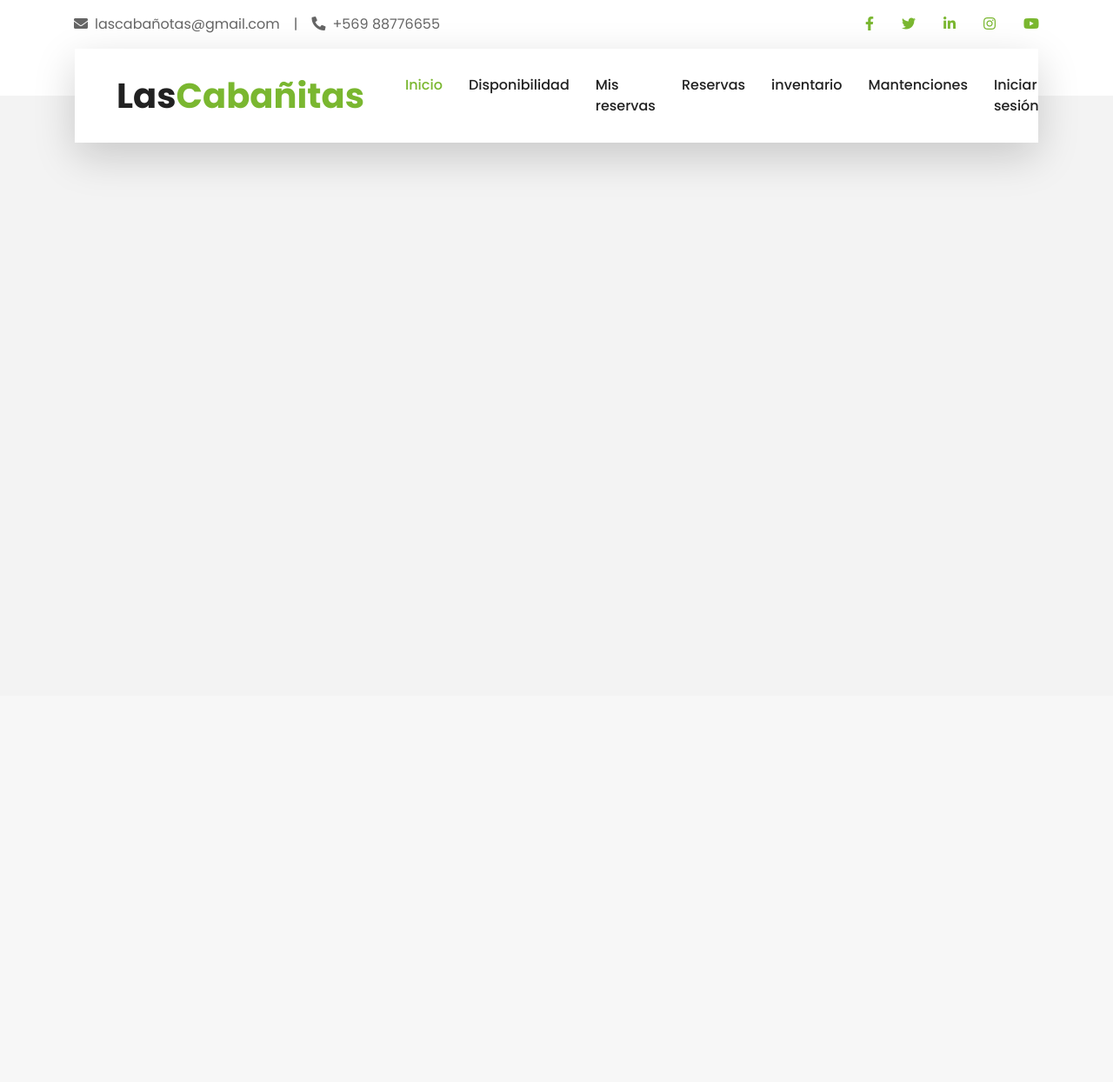
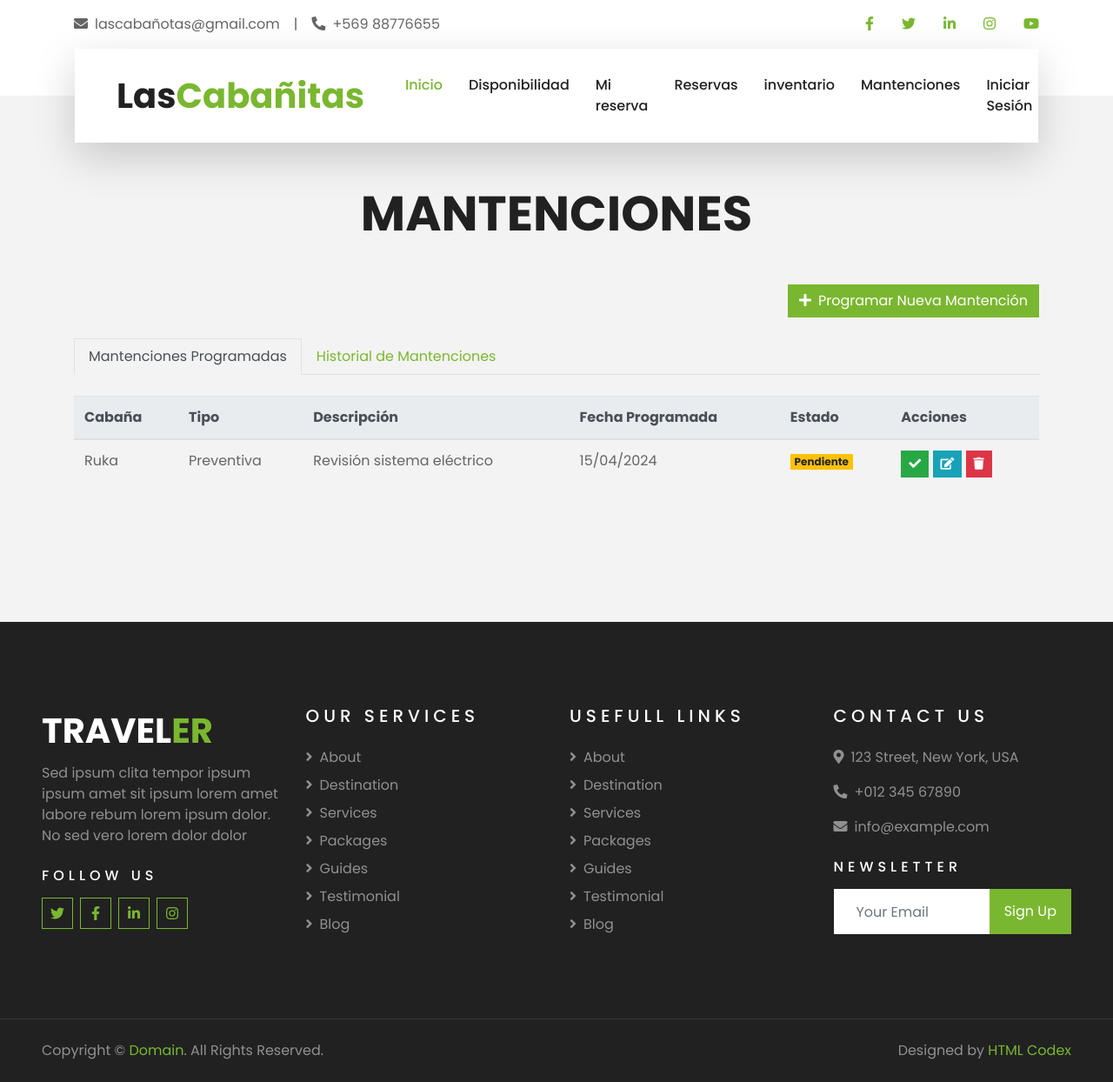
Before and after one commit to MatiasAlvealC/LasCabanitas, a Django app: page /mantenciones/ in a window 1280 px wide. Shown: the whole page at 87% size. Before the commit the page ends 200 px from the top, so only its background shows below. Run offline with Django 4.2, Linux system fonts and the light colour scheme; some libraries are stand-ins or nearby versions.

Commit message:
arreglado de vistas mantenciones y inventario,agregado vista register y login

```diff
--- a/LasCabañitas/urls.py
+++ b/LasCabañitas/urls.py
@@ -26,5 +26,8 @@ urlpatterns = [
   path('inventario/cabana/<int:cabana_id>/', views.inventario_detalle, name='inventario_detalle'),
   path('miReserva/', views.miReserva, name='miReserva'),
   path('reservas/', views.reservas, name='reserva'),
+  path('login/', views.login, name='login'),
+path('logout/', views.logout, name='logout'),
+ path('register/', views.register, name='register')
 ]
   #path('register/', views.register, name='register'),
--- a/core/templates/core/base.html
+++ b/core/templates/core/base.html
@@ -79,7 +79,24 @@
                         <a href="/reservas/" class="nav-item nav-link">Reservas</a>
                         <a href="/inventario/" class="nav-item nav-link">inventario</a>
                         <a href="/mantenciones/" class="nav-item nav-link">Mantenciones</a>
-                        <a href="/contact/" class="nav-item nav-link">Iniciar sesión</a>
+                        <div class="navbar-nav ml-auto py-0">
+                            <!-- ... otros enlaces ... -->
+                            {% if user.is_authenticated %}
+                                <div class="nav-item dropdown">
+                                    <a class="nav-link dropdown-toggle" href="#" id="userDropdown" role="button"
+                                       data-toggle="dropdown" aria-haspopup="true" aria-expanded="false">
+                                        {{ user.email }}
+                                    </a>
+                                    <div class="dropdown-menu dropdown-menu-right" aria-labelledby="userDropdown">
+                                        <a class="dropdown-item" href="{% url 'profile' %}">Mi Perfil</a>
+                                        <div class="dropdown-divider"></div>
+                                        <a class="dropdown-item" href="{% url 'logout' %}">Cerrar Sesión</a>
+                                    </div>
+                                </div>
+                            {% else %}
+                                <a href="{% url 'login' %}" class="nav-item nav-link">Iniciar Sesión</a>
+                            {% endif %}
+                        </div>
                     </div>
                 </div>
             </nav>
--- a/core/templates/core/mantenciones.html
+++ b/core/templates/core/mantenciones.html
@@ -1,89 +1,162 @@
+{% extends 'core/base.html' %}
 {% load static %}
-<!DOCTYPE html>
-<html lang="en">
-  <head>
-    <meta charset="utf-8">
-    <title>Las cabañitas</title>
-    <meta content="width=device-width, initial-scale=1.0" name="viewport">
-    <meta content="Free HTML Templates" name="keywords">
-    <meta content="Free HTML Templates" name="description">
+{% block content %}
 
-    <!-- Favicon -->
-    <link href="{% static 'core/img/favicon.ico' %}" rel="icon">
+<!-- Título Mantenciones -->
+<div class="container-fluid py-5">
+    <div class="container">
+        <div class="text-center mb-5">
+            <h1 class="display-4">MANTENCIONES</h1>
+        </div>
 
-    <!-- Google Web Fonts -->
-    <link rel="preconnect" href="https://fonts.gstatic.com">
-    <link href="https://fonts.googleapis.com/css2?family=Poppins:wght@400;500;600;700&display=swap" rel="stylesheet">
+        <!-- Botón para agregar nueva mantención -->
+        <div class="text-right mb-4">
+            <button class="btn btn-primary" data-toggle="modal" data-target="#nuevaMantencionModal">
+                <i class="fas fa-plus mr-2"></i>Programar Nueva Mantención
+            </button>
+        </div>
 
-    <!-- Font Awesome -->
-    <link href="https://cdnjs.cloudflare.com/ajax/libs/font-awesome/5.10.0/css/all.min.css" rel="stylesheet">
+        <!-- Tabs de Mantenciones -->
+        <ul class="nav nav-tabs mb-4">
+            <li class="nav-item">
+                <a class="nav-link active" data-toggle="tab" href="#programadas">Mantenciones Programadas</a>
+            </li>
+            <li class="nav-item">
+                <a class="nav-link" data-toggle="tab" href="#historial">Historial de Mantenciones</a>
+            </li>
+        </ul>
 
-    <!-- Libraries Stylesheet -->
-    <link href="{% static 'core/lib/owlcarousel/assets/owl.carousel.min.css' %}" rel="stylesheet">
-    <link href="{% static 'core/lib/tempusdominus/css/tempusdominus-bootstrap-4.min.css' %}" rel="stylesheet" />
-    <!-- Customized Bootstrap Stylesheet -->
-    <link href="{% static 'core/css/style.css' %}" rel="stylesheet">
-  </head>
-    <body>
-      <!-- Topbar Start -->
-      <div class="container-fluid bg-light pt-3 d-none d-lg-block">
-        <div class="container">
-            <div class="row">
-                <div class="col-lg-6 text-center text-lg-left mb-2 mb-lg-0">
-                    <div class="d-inline-flex align-items-center">
-                        <p><i class="fa fa-envelope mr-2"></i>lascabañotas@gmail.com</p>
-                        <p class="text-body px-3">|</p>
-                        <p><i class="fa fa-phone-alt mr-2"></i>+569 88776655</p>
-                    </div>
+        <!-- Contenido de los Tabs -->
+        <div class="tab-content">
+            <!-- Mantenciones Programadas -->
+            <div class="tab-pane fade show active" id="programadas">
+                <div class="table-responsive">
+                    <table class="table table-hover">
+                        <thead class="thead-light">
+                            <tr>
+                                <th>Cabaña</th>
+                                <th>Tipo</th>
+                                <th>Descripción</th>
+                                <th>Fecha Programada</th>
+                                <th>Estado</th>
+                                <th>Acciones</th>
+                            </tr>
+                        </thead>
+                        <tbody>
+                            <tr>
+                                <td>Ruka</td>
+                                <td>Preventiva</td>
+                                <td>Revisión sistema eléctrico</td>
+                                <td>15/04/2024</td>
+                                <td><span class="badge badge-warning">Pendiente</span></td>
+                                <td>
+                                    <button class="btn btn-sm btn-success" title="Completar">
+                                        <i class="fas fa-check"></i>
+                                    </button>
+                                    <button class="btn btn-sm btn-info" title="Editar">
+                                        <i class="fas fa-edit"></i>
+                                    </button>
+                                    <button class="btn btn-sm btn-danger" title="Eliminar">
+                                        <i class="fas fa-trash"></i>
+                                    </button>
+                                </td>
+                            </tr>
+                        </tbody>
+                    </table>
                 </div>
-                <div class="col-lg-6 text-center text-lg-right">
-                    <div class="d-inline-flex align-items-center">
-                        <a class="text-primary px-3" href="">
-                            <i class="fab fa-facebook-f"></i>
-                        </a>
-                        <a class="text-primary px-3" href="">
-                            <i class="fab fa-twitter"></i>
-                        </a>
-                        <a class="text-primary px-3" href="">
-                            <i class="fab fa-linkedin-in"></i>
-                        </a>
-                        <a class="text-primary px-3" href="">
-                            <i class="fab fa-instagram"></i>
-                        </a>
-                        <a class="text-primary pl-3" href="">
-                            <i class="fab fa-youtube"></i>
-                        </a>
-                    </div>
+            </div>
+
+            <!-- Historial de Mantenciones -->
+            <div class="tab-pane fade" id="historial">
+                <div class="table-responsive">
+                    <table class="table table-hover">
+                        <thead class="thead-light">
+                            <tr>
+                                <th>Cabaña</th>
+                                <th>Tipo</th>
+                                <th>Descripción</th>
+                                <th>Fecha Realizada</th>
+                                <th>Costo</th>
+                                <th>Responsable</th>
+                                <th>Detalles</th>
+                            </tr>
+                        </thead>
+                        <tbody>
+                            <tr>
+                                <td>Pewma</td>
+                                <td>Correctiva</td>
+                                <td>Reparación calefont</td>
+                                <td>10/03/2024</td>
+                                <td>$150.000</td>
+                                <td>Juan Pérez</td>
+                                <td>
+                                    <button class="btn btn-sm btn-info" data-toggle="modal" data-target="#detallesModal">
+                                        <i class="fas fa-eye"></i>
+                                    </button>
+                                </td>
+                            </tr>
+                        </tbody>
+                    </table>
                 </div>
             </div>
         </div>
     </div>
-    <!-- Topbar End -->
+</div>
 
-
-    <!-- Navbar Start -->
-    <div class="container-fluid position-relative nav-bar p-0">
-        <div class="container-lg position-relative p-0 px-lg-3" style="z-index: 9;">
-            <nav class="navbar navbar-expand-lg bg-light navbar-light shadow-lg py-3 py-lg-0 pl-3 pl-lg-5">
-                <a href="" class="navbar-brand">
-                    <h1 class="m-0 text-primary"><span class="text-dark">Las</span>Cabañitas</h1>
-                </a>
-                <button type="button" class="navbar-toggler" data-toggle="collapse" data-target="#navbarCollapse">
-                    <span class="navbar-toggler-icon"></span>
+<!-- Modal Nueva Mantención -->
+<div class="modal fade" id="nuevaMantencionModal" tabindex="-1">
+    <div class="modal-dialog">
+        <div class="modal-content">
+            <div class="modal-header">
+                <h5 class="modal-title">Programar Nueva Mantención</h5>
+                <button type="button" class="close" data-dismiss="modal">
+                    <span>&times;</span>
                 </button>
-                <div class="collapse navbar-collapse justify-content-between px-3" id="navbarCollapse">
-                    <div class="navbar-nav ml-auto py-0">
-                        <a href="/" class="nav-item nav-link active">Inicio</a>
-                        <a href="about.html" class="nav-item nav-link">Disponibilidad</a>
-                        <a href="service.html" class="nav-item nav-link">Mis reservas</a>
-                        <a href="contact.html" class="nav-item nav-link">Reservas</a>
-                        <a href="/inventario.html/" class="nav-item nav-link">inventario</a>
-                        <a href="contact.html" class="nav-item nav-link">Mantenciones</a>
-                        <a href="contact.html" class="nav-item nav-link">Iniciar sesión</a>
-
+            </div>
+            <div class="modal-body">
+                <form>
+                    <div class="form-group">
+                        <label>Cabaña</label>
+                        <select class="form-control">
+                            <option>Ruka</option>
+                            <option>Pewma</option>
+                            <option>Kutral</option>
+                            <option>Lafken</option>
+                            <option>Puyehue</option>
+                            <option>Canelo</option>
+                        </select>
                     </div>
-                </div>
-            </nav>
+                    <div class="form-group">
+                        <label>Tipo de Mantención</label>
+                        <select class="form-control">
+                            <option>Preventiva</option>
+                            <option>Correctiva</option>
+                        </select>
+                    </div>
+                    <div class="form-group">
+                        <label>Descripción</label>
+                        <textarea class="form-control" rows="3"></textarea>
+                    </div>
+                    <div class="form-group">
+                        <label>Fecha Programada</label>
+                        <input type="date" class="form-control">
+                    </div>
+                    <div class="form-group">
+                        <label>Responsable</label>
+                        <input type="text" class="form-control">
+                    </div>
+                    <div class="form-group">
+                        <label>Costo Estimado</label>
+                        <input type="number" class="form-control">
+                    </div>
+                </form>
+            </div>
+            <div class="modal-footer">
+                <button type="button" class="btn btn-secondary" data-dismiss="modal">Cancelar</button>
+                <button type="button" class="btn btn-primary">Guardar</button>
+            </div>
         </div>
     </div>
-    <!-- Navbar End -->
+</div>
+
+{% endblock %}
--- a/core/views.py
+++ b/core/views.py
@@ -1,4 +1,9 @@
 from django.shortcuts import render
+
+from django.contrib.auth import authenticate, login, logout
+from django.contrib import messages
+from django.contrib.auth.decorators import login_required
+
 
 # Create your views here.
 def home(request):
@@ -58,3 +63,66 @@ def miReserva(request):
 
 def reservas(request):
   return render(request, "core/reservas.html")
+
+
+
+
+def login(request):
+    if request.method == 'POST':
+        email = request.POST.get('email')
+        password = request.POST.get('password')
+        remember_me = request.POST.get('remember_me')
+
+        user = authenticate(request, username=email, password=password)
+
+        if user is not None:
+            login(request, user)
+
+            if not remember_me:
+                request.session.set_expiry(0)
+
+            # Redirigir a la página anterior o a la página principal
+            next_page = request.GET.get('next', 'home')
+            return redirect(next_page)
+        else:
+            messages.error(request, 'Correo electrónico o contraseña incorrectos')
+
+    return render(request, 'core/login.html')
+
+def logout(request):
+    logout(request)
+    return redirect('login')
+
+
+
+
+def register(request):
+    if request.method == 'POST':
+        first_name = request.POST.get('first_name')
+        last_name = request.POST.get('last_name')
+        email = request.POST.get('email')
+        password1 = request.POST.get('password1')
+        password2 = request.POST.get('password2')
+
+        if password1 != password2:
+            messages.error(request, 'Las contraseñas no coinciden')
+            return render(request, 'core/register.html')
+
+        if User.objects.filter(email=email).exists():
+            messages.error(request, 'El correo electrónico ya está registrado')
+            return render(request, 'core/register.html')
+
+        # Crear el nuevo usuario
+        user = User.objects.create_user(
+            username=email,
+            email=email,
+            password=password1,
+            first_name=first_name,
+            last_name=last_name
+        )
+
+        # Iniciar sesión automáticamente
+        login(request, user)
+        return redirect('home')
+
+    return render(request, 'core/register.html')
```
Also changed, not shown: core/templates/core/login.html (added, +64 -0 lines), core/templates/core/register.html (added, +80 -0 lines).
